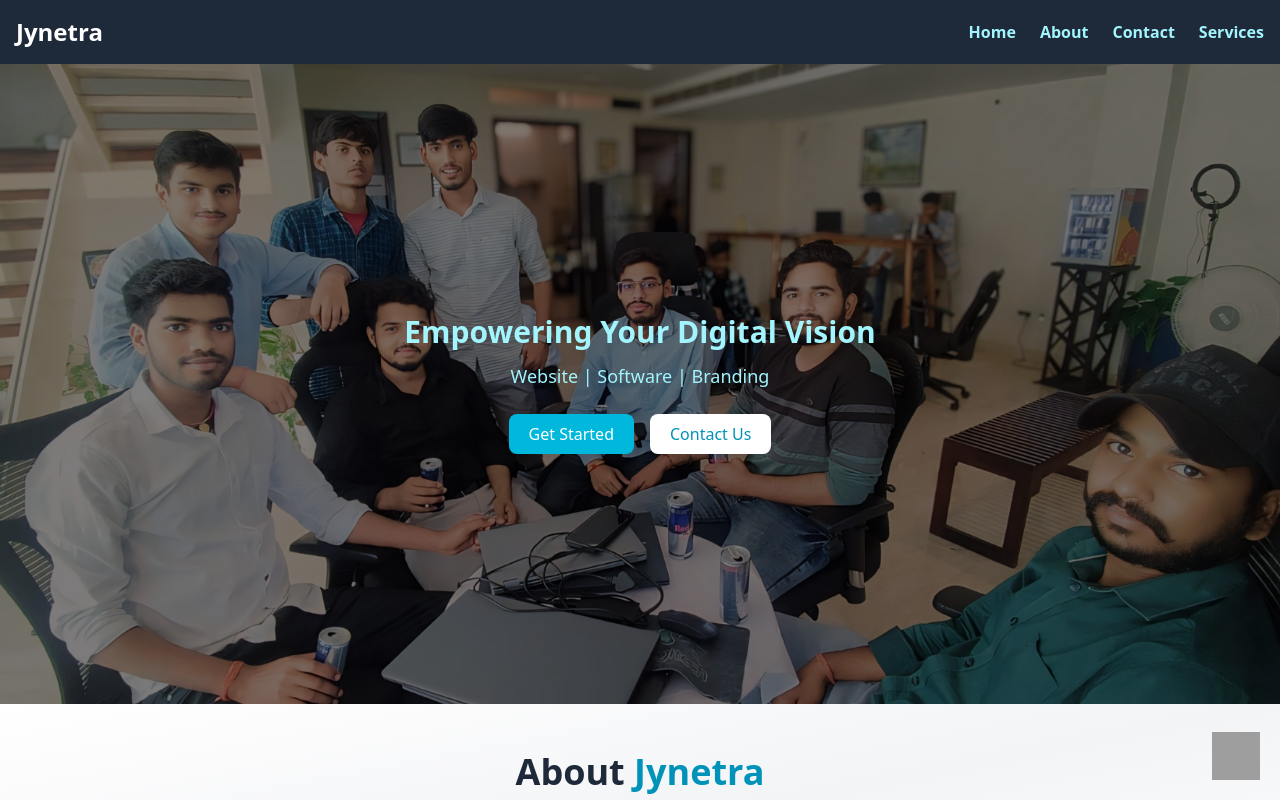
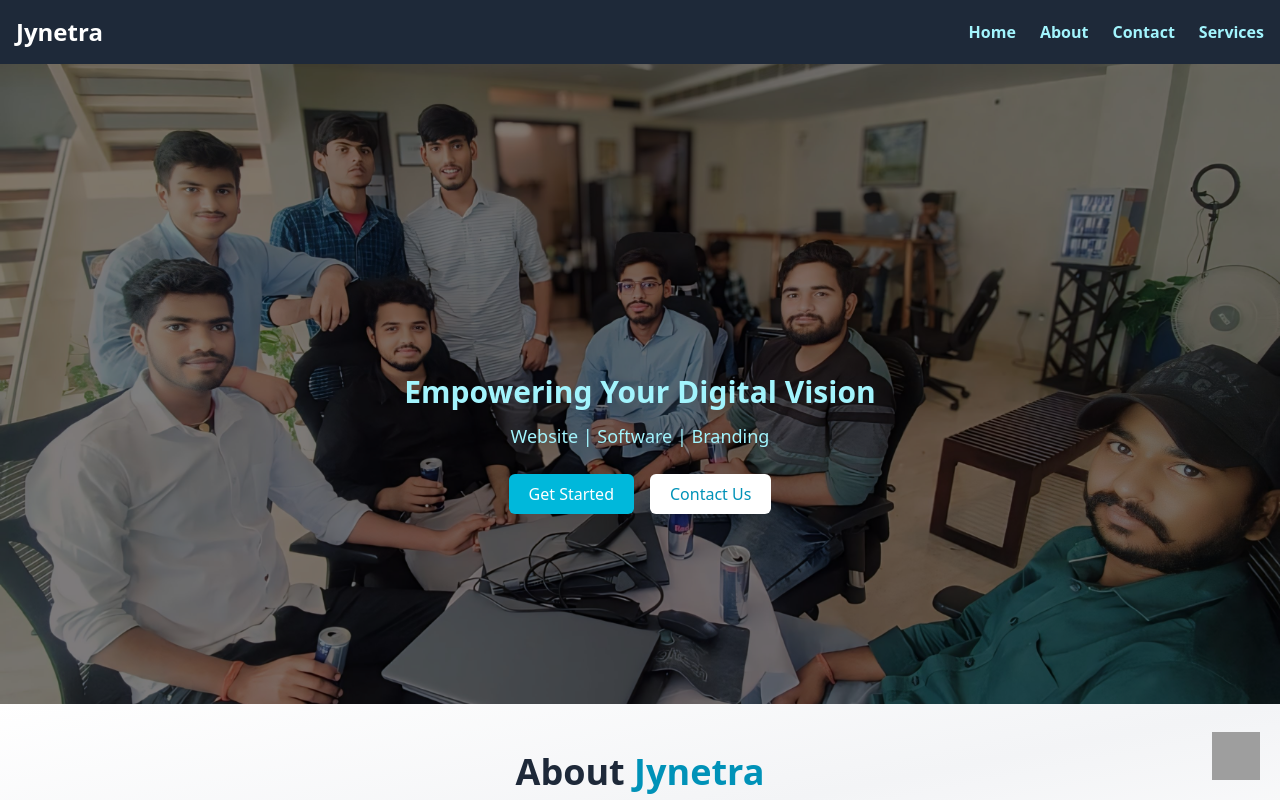
Before and after one commit to sachinkushwha/jynetra, a React (Vite) app: page / in a window 1280 px wide. Shown: the top 800 px of the page. Built offline with nearby package versions, Linux system fonts and the light colour scheme; grey boxes are pictures that could not be loaded.

Commit message:
Update hero.jsx

```diff
--- a/src/components/hero.jsx
+++ b/src/components/hero.jsx
@@ -1,28 +1,36 @@
 import { Link } from "react-router-dom";
 export const Hero = () => {
   return (
-    <div className="relative h-[80vh] w-full overflow-hidden bg-[url('/hero.jpeg')] bg-contain bg-cover bg-center bg-no-repeat flex flex-col justify-center items-center px-4 ">
+    <div className="relative sm:h-[80vh] h-[50vh] w-full overflow-hidden bg-[url('/hero.jpeg')] bg-contain bg-cover bg-center bg-no-repeat flex flex-col justify-center items-center px-4 ">
 
       {/* Black overlay */}
       <div className="absolute inset-0 bg-black/50"></div>
 
       {/* Text content */}
-      <h1 className="relative text-sm sm:text-2xl md:text-3xl font-bold text-cyan-200 text-center">
+      <h1 className="relative text-sm mt-17 sm:mt-30 sm:text-2xl md:text-3xl font-bold text-cyan-200 text-center">
         Empowering Your Digital Vision
       </h1>
-      <p className="relative mt-3 text-sm sm:text-base md:text-lg text-cyan-200 text-center">
+      <p className="relative sm:mt-3 mt-2 text-sm sm:text-base md:text-lg text-cyan-200 text-center">
         Website | Software | Branding
       </p>
 
       {/* Buttons */}
-      <div className="relative mt-6 flex space-x-4">
-        <Link to="/form" className="bg-cyan-500 text-white px-5 py-2 rounded-lg font-medium hover:bg-cyan-600 transition">
-          Get Started
-        </Link>
-        <a href="tel:+919334167296" className="bg-white text-cyan-600 px-5 py-2 rounded-lg font-medium hover:bg-cyan-100 transition">
-          Contact Us
-        </a>
-      </div>
+     <div className="relative mt-3 sm:mt-6 flex space-x-2 sm:space-x-4">
+  <Link
+    to="/form"
+    className="bg-cyan-500 text-white px-2 py-0.5 sm:px-5 sm:py-2 rounded-md font-medium hover:bg-cyan-600 transition text-xs sm:text-base"
+  >
+    Get Started
+  </Link>
+  <a
+    href="tel:+919334167296"
+    className="bg-white text-cyan-600 px-2 py-0.5 sm:px-5 sm:py-2 rounded-md font-medium hover:bg-cyan-100 transition text-xs sm:text-base"
+  >
+    Contact Us
+  </a>
+</div>
+
+
 
     </div>
   );
```
